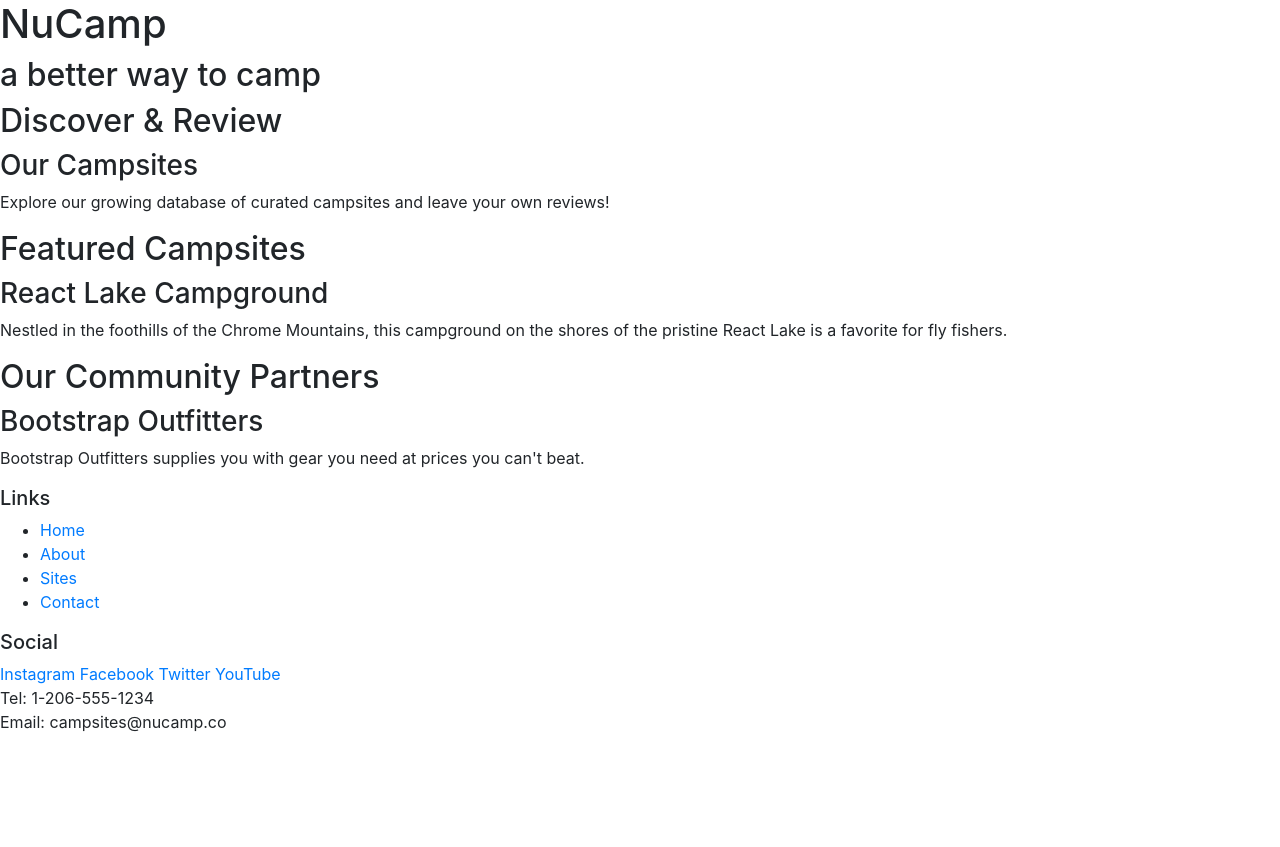
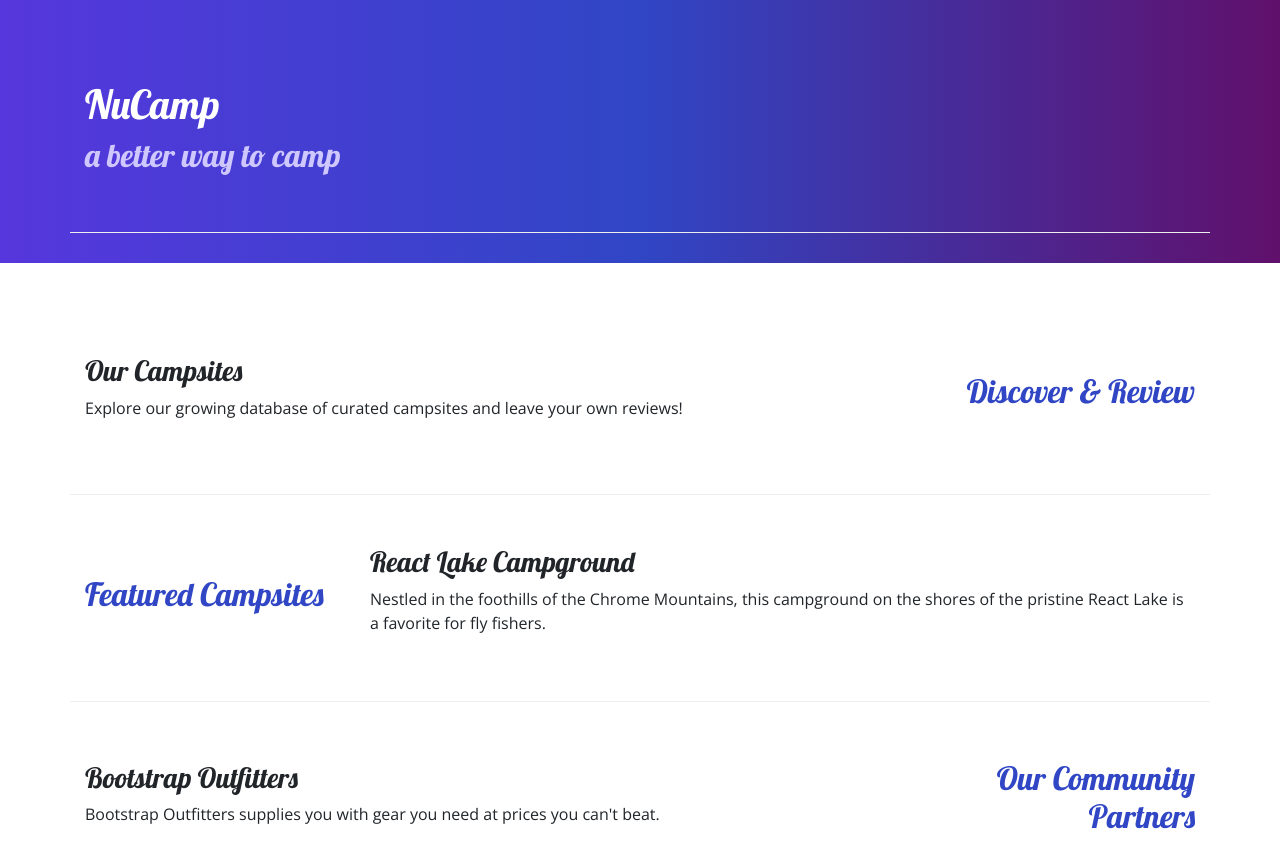
Before and after one commit to Mikester987/nucampSite, a website: page index.html in a window 1280 px wide. Shown: the top 847 px of the page. Before the commit the page ends 800 px from the top, so only its background shows below. Drawn offline with nearby package versions, Linux system fonts and the light colour scheme.

Commit message:
Adding Custom Styles

```diff
--- /dev/null
+++ b/css/styles.css
@@ -0,0 +1,32 @@
+body {
+    font-family: "Open Sans", sans-serif;
+}
+
+h1, h2, h3 {
+    font-family: "Lobster", cursive;
+}
+
+h2 {
+    color: #3046C5;
+}
+
+header h2 {
+    color: #CEC8FF;
+}
+
+footer {
+    background-image: linear-gradient(#CEC8FF, white);
+    padding: 20px 0;
+}
+
+.jumbotron {
+    padding: 30px;
+    background-image: linear-gradient(to right, #5637DD, #3046C5, #60106B);
+    color: white;
+}
+
+.row-content {
+    padding: 50px 0;
+    border-bottom: 1px ridge;
+    min-height: 200px;
+}
--- a/index.html
+++ b/index.html
@@ -9,56 +9,82 @@
         <!-- Bootstrap CSS -->
         <link rel="stylesheet" href="node_modules/bootstrap/dist/css/bootstrap.min.css" />
 
+        <!-- Additional CSS must be placed after Bootstrap CSS-->
+        <link rel="stylesheet" href="https://fonts.googleapis.com/css?family=Lobster|Open+Sans" />
+        <link rel="stylesheet" href="css/styles.css" />
         <title>NuCamp: A Better Way To Camp</title>
     </head>
 
 <body>
 
-    <header>
-        <div>
+    <header class="jumbotron jumbotron-fluid">
+        <div class="container">
+            <div class="row row-content">
+                <div class="col">
                     <h1>NuCamp</h1>
                     <h2>a better way to camp</h2>
                 </div>
+            </div>
+
+        </div>
     </header>
 
-    <div>
-        <h2>Discover & Review</h2>
+    <div class="container">
+        <div class="row row-content align-items-center">
+            <div class="col-sm-4 order-sm-last col-md-3 ">
+                <h2 class="text-sm-right">Discover & Review</h2>
+            </div>
+            <div class="col">
                 <h3>Our Campsites</h3>
                 <p>Explore our growing database of curated campsites and leave your own reviews!</p>
             </div>
+        </div>
 
-    <div>
+        <div class="row row-content align-items-center">
+            <div class="col-sm-4 col-md-3 ">
                 <h2>Featured Campsites</h2>
+            </div>
+            <div class="col">
                 <h3>React Lake Campground</h3>
                 <p>Nestled in the foothills of the Chrome Mountains, this campground on the shores of the pristine React Lake is a favorite for fly fishers.</p>
             </div>
+        </div>
 
-    <div>
-        <h2>Our Community Partners</h2>
+        <div class="row row-content align-items-center">
+            <div class="col-sm-4 order-sm-last col-md-3">
+                <h2 class="text-sm-right">Our Community Partners</h2>
+            </div>
+            <div class="col">
                 <h3>Bootstrap Outfitters</h3>
                 <p>Bootstrap Outfitters supplies you with gear you need at prices you can't beat.</p>
             </div>
+        </div>
+    </div>
 
     <footer>
-        <div>
+        <div class="container">
+            <div class="row">
+                <div class="col-4 col-sm2" offset-1>
                     <h5>Links</h5>
-            <ul>
+                    <ul class="list-unstyled">
                         <li><a href="#">Home</a></li>
                         <li><a href="#">About</a></li>
                         <li><a href="#">Sites</a></li>
                         <li><a href="#">Contact</a></li>
                     </ul>
                 </div>
-        <div>
+                <div class="col-6 col-sm-5 text-center">
                     <h5>Social</h5>
                     <a href="http://instagram.com/">Instagram</a>
                     <a href="http://facebook.com/">Facebook</a>
                     <a href="http://twitter.com/">Twitter</a>
                     <a href="http://youtube.com/">YouTube</a>
                 </div>
-        <div>
+                <div class="col-sm-4 text-center">
                     Tel: 1-206-555-1234<br />
                     Email: campsites@nucamp.co
+                </div>
+            </div>
         </div>
     </footer>
 
```
Also changed, not shown: 1 other file. Lines whose indentation alone changed are shown as unchanged.
